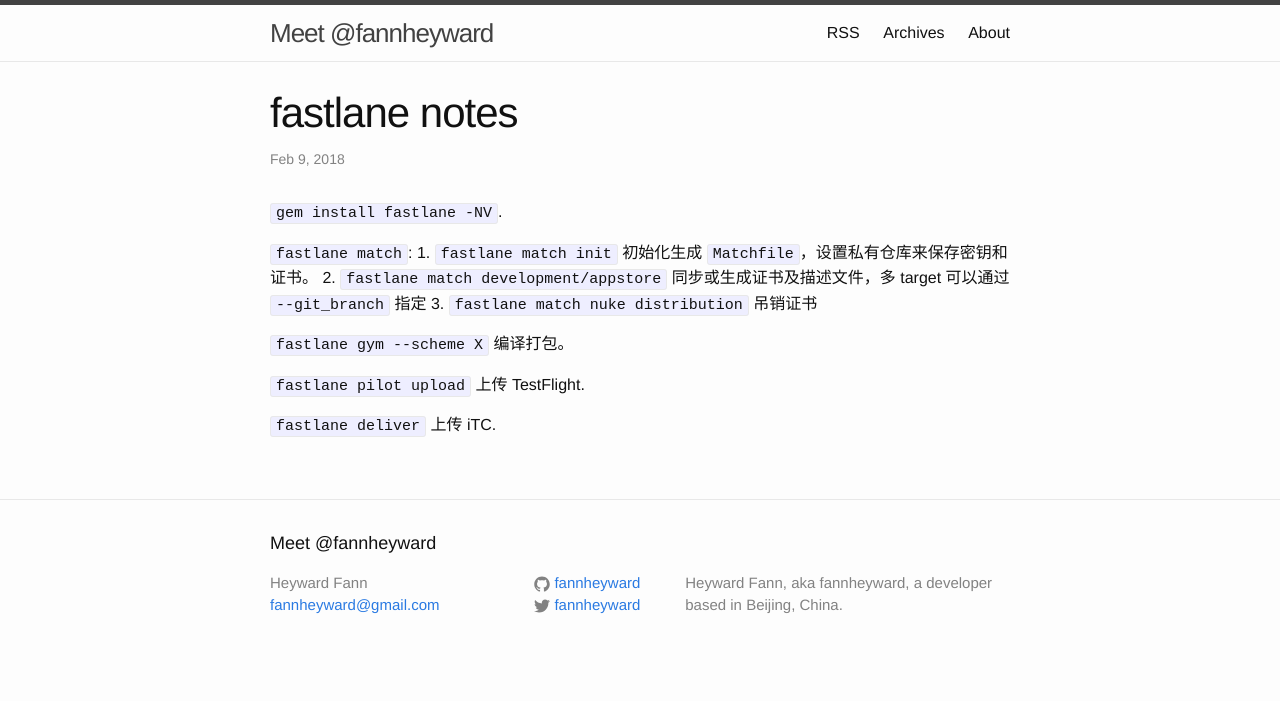
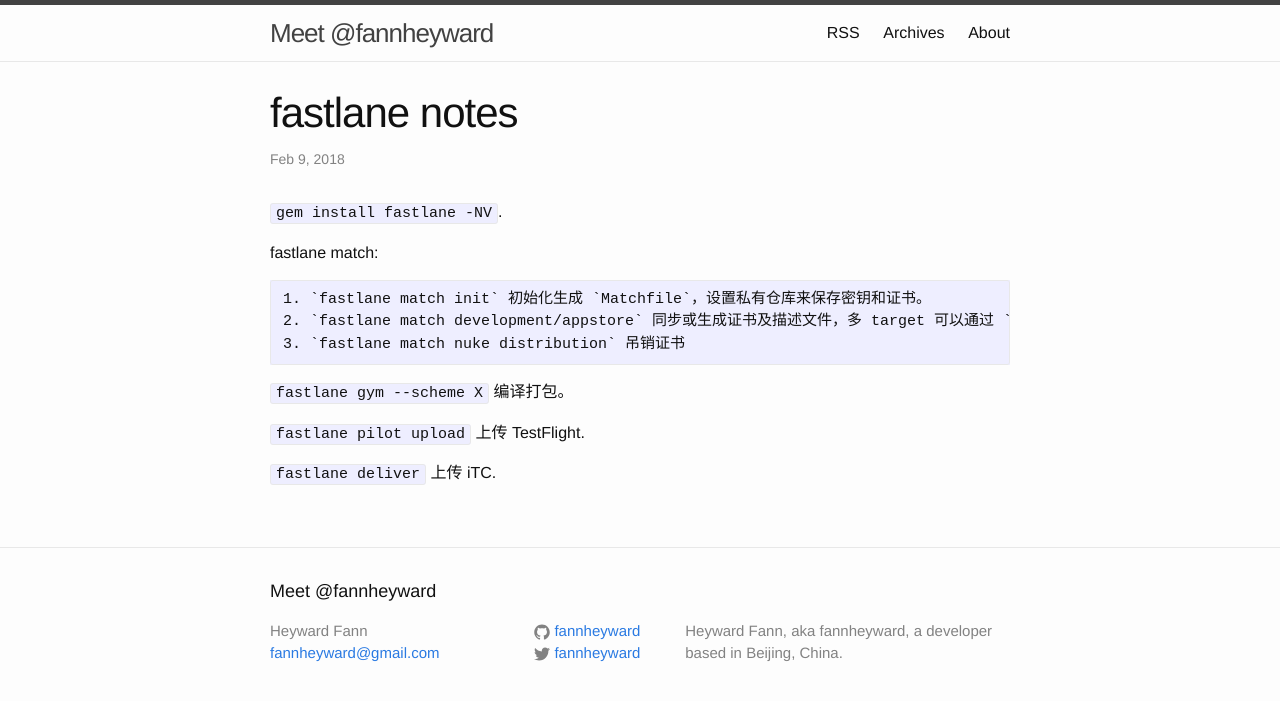
Before and after one commit to fannheyward/fannheyward.github.io, a Jekyll site: the page built from _posts/2018-02-09-fastlane-notes.markdown, in a window 1280 px wide. Shown: the top 701 px of the page. Built offline with Jekyll 4.4.1, drawn with Linux system fonts in a browser that asks for light colours.

```diff
--- a/_posts/2018-02-09-fastlane-notes.markdown
+++ b/_posts/2018-02-09-fastlane-notes.markdown
@@ -6,7 +6,8 @@
 
 `gem install fastlane -NV`.
 
-`fastlane match`:
+fastlane match:
+
     1. `fastlane match init` 初始化生成 `Matchfile`，设置私有仓库来保存密钥和证书。
     2. `fastlane match development/appstore` 同步或生成证书及描述文件，多 target 可以通过 `--git_branch` 指定
     3. `fastlane match nuke distribution` 吊销证书
```
Also changed, not shown: 1 other file.
